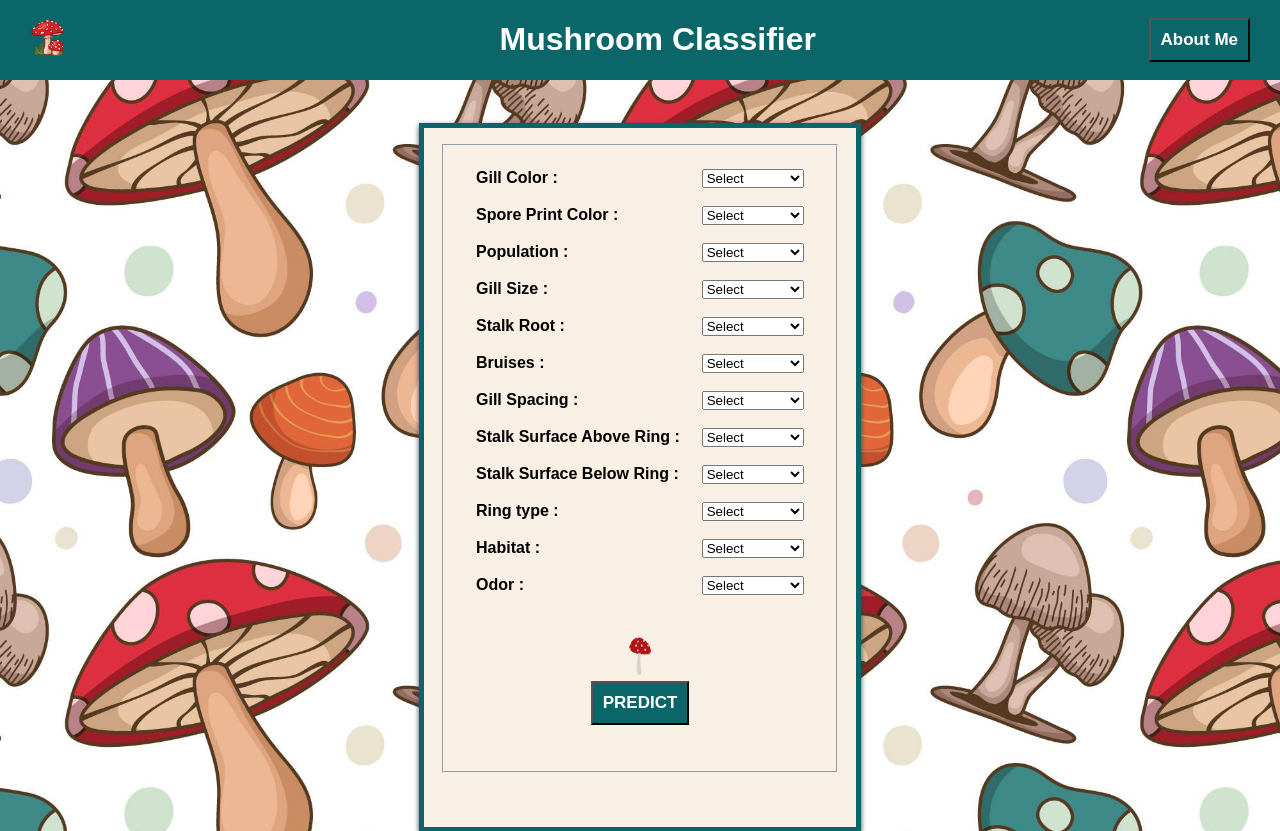
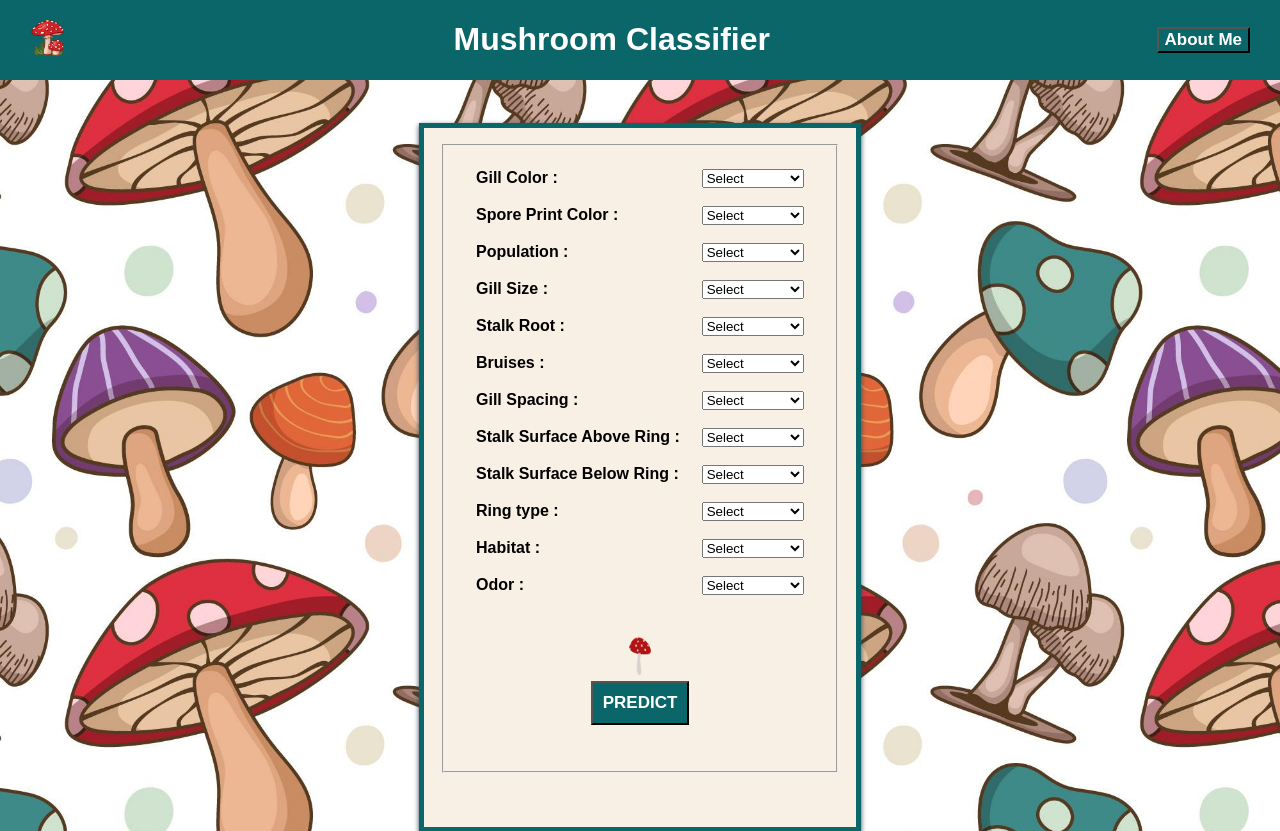
Before and after one commit to prabhjotschugh/Mushroom-Classification, a Flask app: page / in a window 1280 px wide. Shown: the top 831 px of the page. Run offline with Flask 3, Linux system fonts and the light colour scheme; parts of the project's set-up code (start-up, migrations or seed data) failed here and were passed over.

Commit message:
Update style.css

```diff
--- a/static/css/style.css
+++ b/static/css/style.css
@@ -13,7 +13,6 @@ body {
 h1{
   padding: 0px;
   text-align: center;
-  margin-left: 100px;
 }
 
 .navbar {
@@ -33,7 +32,6 @@ h1{
 .navbar-button {
   background-color: #0B666A;
   color: white;
-  padding: 10px 10px;
   margin-right: 30px;
   font-size: 17px;
   font-weight: bold;
```
